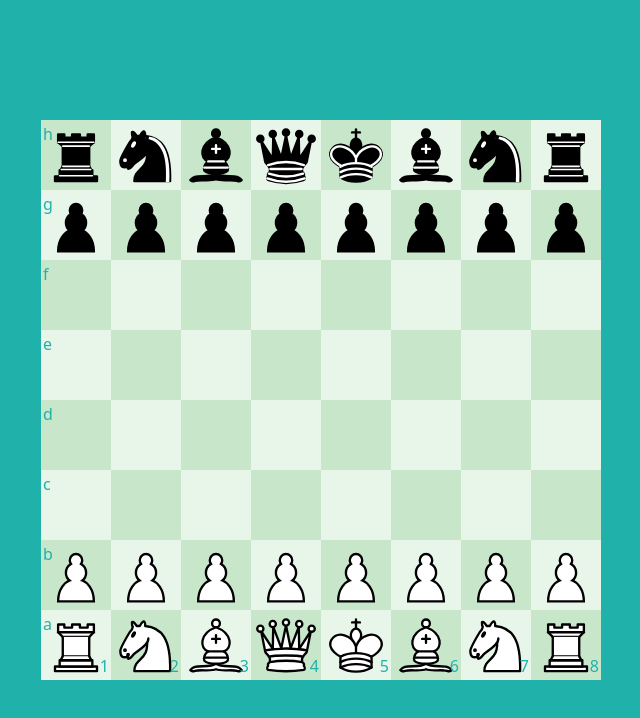
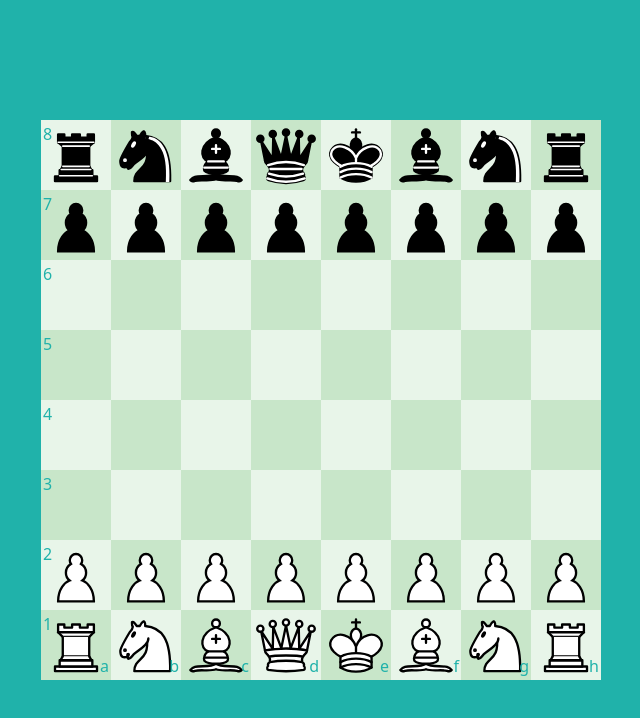
Before and after one commit to KejdiKishta/chess-js, a plain HTML site: page index.html in a window 1280 px wide. Shown: the whole page, without its empty margins (319-959 px from the left). Drawn offline with nearby package versions, Linux system fonts and the light colour scheme.

Commit message:
update: created a new file for the sperimental board and started new project

```diff
--- a/css/style.css
+++ b/css/style.css
@@ -41,14 +41,14 @@ body {
     color: lightseagreen;
 }
 
-.notation-letters {
+.notation-numbers {
     position: absolute;
     top: 2px;
     left: 2px;
     pointer-events: none;
 }
 
-.notation-numbers {
+.notation-letters {
     position: absolute;
     bottom: 2px;
     right: 2px;
--- a/js/script.js
+++ b/js/script.js
@@ -1,145 +1,116 @@
-// // cell number
-// let cellnr = 64;
+// class for pieces
+class ChessPiece {
+    // constructor with piece type, color and if it has been moved
+    constructor(type, color) {
+        this.type = type;
+        this.color = color;
+        this.hasMoved = false;
+    }
 
-// //* CREATE BOARD
-// // 8 rows
-// for (let r = 0; r < 8; r++) {
-//     // foreach row 8 cells
-//     for (let c = 0; c < 8; c++) {
+    // when we move the piece, call this method to chande the condition from false to true
+    markAsMoved() {
+        this.hasMoved = true;
+    }
 
-//         // create cell, add classes needed, append cell to the board
-//         const cell = document.createElement('div');
-//         cell.className = 'cell ' + ((r + c) % 2 === 0 ? 'light-square' : 'dark-square');
-//         cell.setAttribute('data-cell', cellnr);
-//         document.querySelector('.board').appendChild(cell);
+    // get classes
+    getPieceClass() {
+        return `${this.color} ${this.type}`;
+    }
+}
 
-//         // increment cell number
-//         cellnr--
-//     }
-// }
+// cell class
+class ChessCell {
+    // constructor with coordinates and color of the cell
+    constructor(row, col, color) {
+        this.row = row;
+        this.col = col;
+        this.color = color;
+        this.piece = null;
+    }
 
-//* CREATE BOARD
-// 8 rows
-for (let r = 104; r >= 97; r--) {
-    // from chart 'A' to chart 'H', the chessboard rows
-    const row = String.fromCharCode(r);
-    // 8 columns
-    for (let c = 1; c <= 8; c++) {
-        // create cell
-        const cell = document.createElement('div');
-        // cell color pattern
-        cell.className = 'cell ' + ((r + c) % 2 === 0 ? 'light-square ' : 'dark-square ') + (r === 97 || c === 1 ? 'position-relative' : '');
+    // function to put pieces in the cells
+    setPiece(piece) {
+        this.piece = piece;
+    }
 
-        // set coordinates
-        cell.setAttribute('row', r);
-        cell.setAttribute('col', c);
+    // preparing cells
+    render() {
+        const cellElement = document.createElement('div');
+        cellElement.className = `cell ${this.color} position-relative`;
+        cellElement.setAttribute('data-row', this.row);
+        cellElement.setAttribute('data-col', this.col);
 
-        // Append cell to board
-        document.querySelector('.board').appendChild(cell);
+        // if there is a piece we append it in the cell
+        if (this.piece) {
+            const pieceElement = document.createElement('div');
+            pieceElement.className = this.piece.getPieceClass();
+            cellElement.appendChild(pieceElement);
+        }
 
-        //to add notations
-        if (c === 1) {
+        // letter notation
+        if (this.row === 1) {
             const notation = document.createElement('span');
             notation.className = 'notation-letters';
-            notation.innerHTML = row;
-            cell.appendChild(notation);
+            notation.innerHTML = this.col;
+            cellElement.appendChild(notation);
         }
 
-        if (r === 97) {
+        // number notations
+        if (this.col === 'a') {
             const notation = document.createElement('span');
             notation.className = 'notation-numbers';
-            notation.innerHTML = c;
-            cell.appendChild(notation);
+            notation.innerHTML = this.row;
+            cellElement.appendChild(notation);
+        }
+
+        return cellElement;
+    }
+}
+
+// create chessboard
+function createChessBoard() {
+    const rows = 8;
+    const columns = 8;
+    const letters = ['a', 'b', 'c', 'd', 'e', 'f', 'g', 'h'];
+    const boardElement = document.querySelector('.board');
+
+    // set up with arrays, the keys are the rows
+    const pieceSetup = {
+        8: ['rook', 'knight', 'bishop', 'queen', 'king', 'bishop', 'knight', 'rook'],
+        7: Array(8).fill('pawn'),
+        2: Array(8).fill('pawn'),
+        1: ['rook', 'knight', 'bishop', 'queen', 'king', 'bishop', 'knight', 'rook']
+    };
+
+    // foreach row 8 column
+    for (let r = rows; r > 0; r--) {
+        // foreach column
+        for (let c = 0; c < columns; c++) {
+            // we alternate light and dark square
+            const color = (r + c) % 2 === 0 ? 'light-square' : 'dark-square';
+            // call the class with row, column and cell color
+            const cell = new ChessCell(r, letters[c], color);
+
+            // if r is an existing key in pieceSetup we take the cooresponding piece, else the piece is null
+            const pieceType = pieceSetup[r] ? pieceSetup[r][c] : null;
+            // define the color of the piece
+            if (pieceType) {
+                const pieceColor = r > 4 ? 'black' : 'white';
+                // create a class piece with type and color
+                const piece = new ChessPiece(pieceType, pieceColor);
+                // add the piece to the cell
+                cell.setPiece(piece);
+
+                console.log('Piece:', piece);
+            }
+
+            console.log('Cell:', cell);
+
+            // append the cell in the board
+            boardElement.appendChild(cell.render());
         }
     }
 }
 
-//* CREATE PIECES INITIAL POSITION
-// rows
-for (let r = 104; r >= 97; r--) {
-    const row = String.fromCharCode(r);
-
-    // columns
-    for (let c = 1; c <= 8; c++) {
-        // class with the piece img
-        let pieceClass;
-
-        // Define piece type
-        // row H
-        if (r === 104) {
-            if (c === 1 || c === 8) pieceClass = 'black rook';
-            else if (c === 2 || c === 7) pieceClass = 'black knight';
-            else if (c === 3 || c === 6) pieceClass = 'black bishop';
-            else if (c === 4) pieceClass = 'black queen';
-            else if (c === 5) pieceClass = 'black king';
-        }
-        // Row G
-        else if (r === 103) {
-            pieceClass = 'black pawn';
-        }
-        // Row A
-        else if (r === 97) {
-            if (c === 1 || c === 8) pieceClass = 'white rook';
-            else if (c === 2 || c === 7) pieceClass = 'white knight';
-            else if (c === 3 || c === 6) pieceClass = 'white bishop';
-            else if (c === 4) pieceClass = 'white queen';
-            else if (c === 5) pieceClass = 'white king';
-        }
-        // Row B
-        else if (r === 98) {
-            pieceClass = 'white pawn';
-        }
-
-        // If there's a piece class, create the piece
-        if (pieceClass) {
-            const piece = document.createElement('div');
-            piece.className = pieceClass;
-
-            // Add the piece to the correct cell
-            const cell = document.querySelector(`[row='${r}'][col='${c}']`);
-            cell.insertBefore(piece, cell.firstChild);
-        }
-    }
-}
-
-//* MOVE AND CAPTURE
-// select all pieces
-const cells = document.querySelectorAll('.cell');
-// variable for the piece to move
-let selectedPiece;
-// let allowedMoves;
-
-cells.forEach(cell => {
-    // event listener for all the cells
-    cell.addEventListener('click', (event) => {
-
-        let piece = null;
-
-        // if on click we dont select a piece (black or white class) then we
-        if (event.target.classList.contains('black') || event.target.classList.contains('white')) {
-            piece = cell.firstChild;
-        }
-        // if we click a piece, we save it here
-
-        // if there is a piece and we have not selected one yet, we select the piece
-        if (piece && !selectedPiece) {
-            selectedPiece = piece;
-            console.log('piece selected');
-        }
-        // if we have already selected a piece and we select another cell different from the one selected
-        else if (selectedPiece && (piece !== selectedPiece)) {
-            // if piece is null we simply move, if there is a opponent piece we capture
-            if (piece && ((piece.classList.contains('black') && selectedPiece.classList.contains('white')) || (piece.classList.contains('white') && selectedPiece.classList.contains('black')))) {
-                cell.removeChild(piece);
-                cell.insertBefore(selectedPiece, cell.firstChild);
-                console.log(selectedPiece.classList + ' takes ' + String.fromCharCode(parseInt(cell.getAttribute('row'))) + cell.getAttribute('col'));
-            } else if (!piece) {
-                cell.insertBefore(selectedPiece, cell.firstChild);
-                console.log(selectedPiece.classList + ' moves to ' + String.fromCharCode(parseInt(cell.getAttribute('row'))) + cell.getAttribute('col'));
-            }
-
-            // Deseleziona il pezzo dopo lo spostamento
-            selectedPiece = null;
-        }
-    });
-});
+// call the function to add the board
+createChessBoard();
```
Also changed, not shown: js/sperimentalBoard.js (added, +124 -0 lines).
